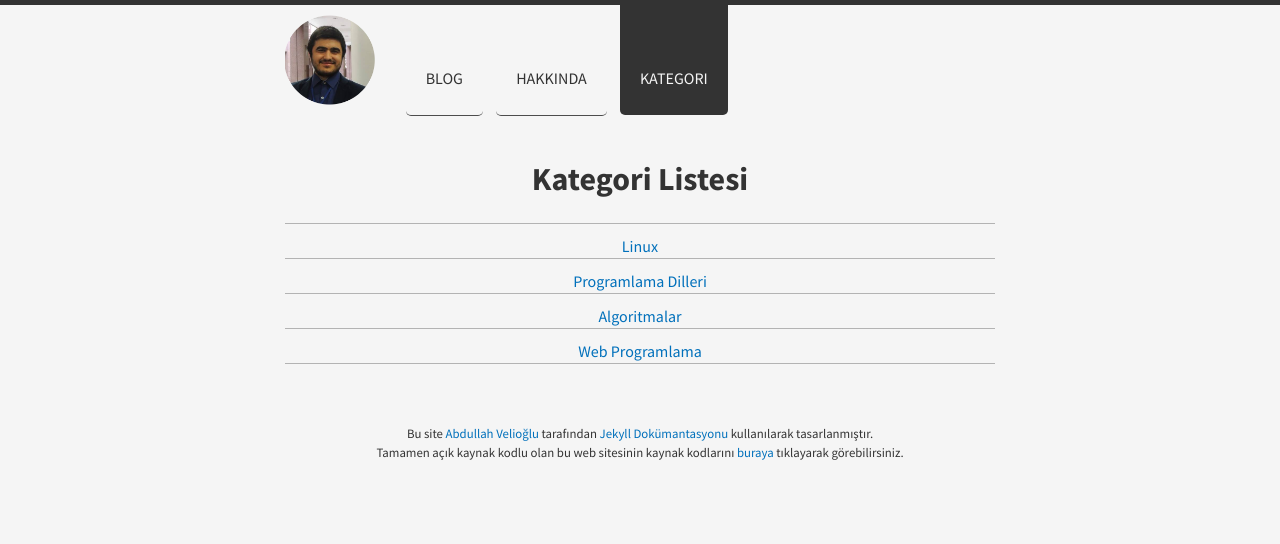
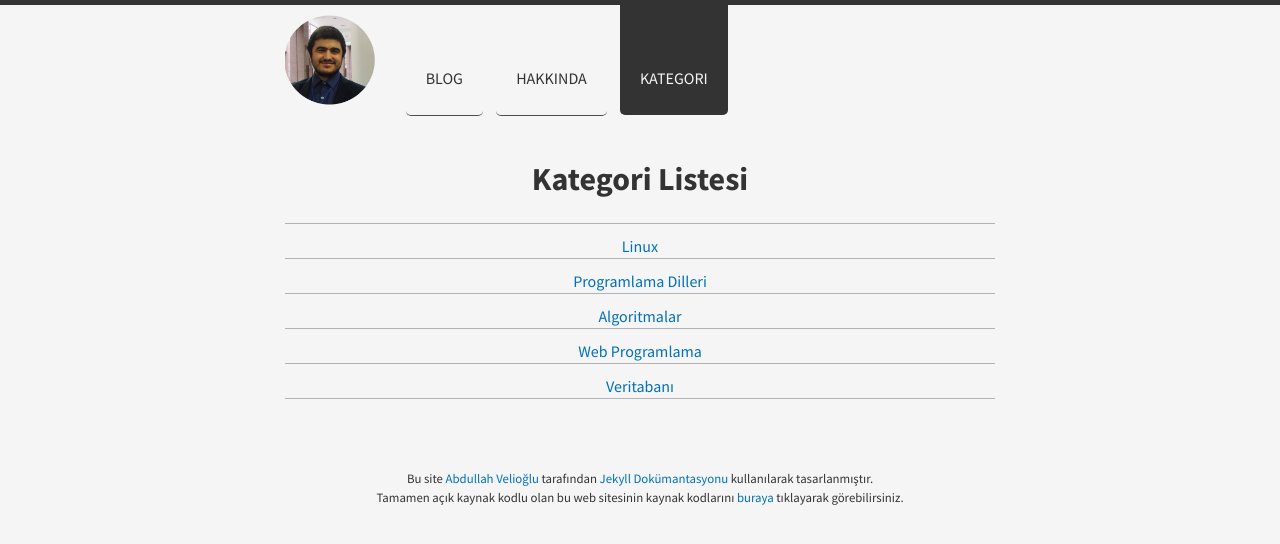
Before and after one commit to abdullahvelioglu/jekyllstaticblog, a Jekyll site: the page built from category/index.html, in a window 1280 px wide. Shown: the top 544 px of the page. Built offline with Jekyll 4.4.1, drawn with Linux system fonts in a browser that asks for light colours; nearby versions of some CDN libraries; Markdown is read by kramdown in place of the engine named in the settings.

Commit message:
Show category database to add index.html

```diff
--- a/category/index.html
+++ b/category/index.html
@@ -15,6 +15,8 @@ title: Kategori
   <div class="bundle row gutters fadeInDown animated">
     <a href="/blog/category/web/">Web Programlama</a>
   <div class="bundle row gutters fadeInDown animated">
+    <a href="/blog/category/database/">Veritabanı</a>
+  <div class="bundle row gutters fadeInDown animated">
 
 
 </center>
```
